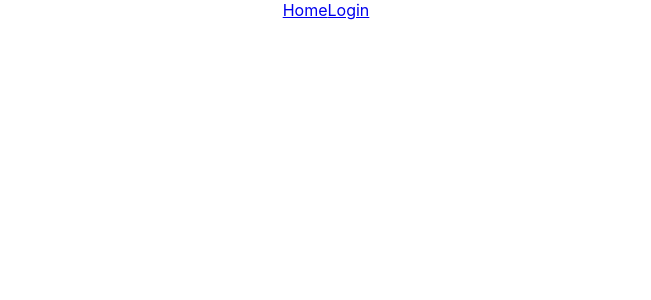
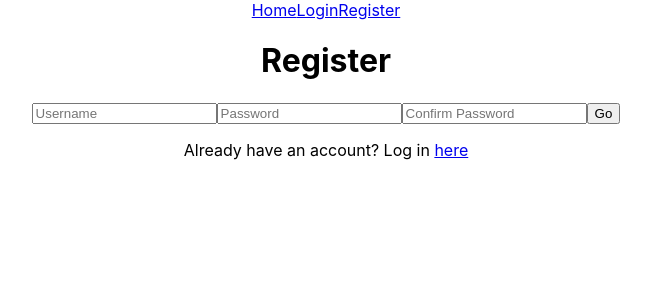
Before and after one commit to CSEU3-MUDGAME/MUD2_Frontend, a React (Create React App) app: page /register in a window 1280 px wide. Shown: the top 300 px of the page, without its empty margins (314-965 px from the left). Built offline with nearby package versions, Linux system fonts and the light colour scheme.

Commit message:
Basic auth forms

```diff
--- a/src/components/Login.jsx
+++ b/src/components/Login.jsx
@@ -1,9 +1,30 @@
-import React from 'react';
+import React, { useRef } from 'react';
+import axios from 'axios';
 
 export default function Login(props){
+    const usernameRef = useRef();
+    const passwordRef = useRef();
+
+    const handlelogin = (e) => {
+        e.preventDefault();
+        axios.post("https://lambda-mud-test.herokuapp.com/api/login/", {
+            username: usernameRef.current.value,
+            password: passwordRef.current.value,
+        })
+        .then(res => {
+            console.log(res)
+        })
+        .catch(err => {
+            console.log(err)
+        })
+    }
     return (
         <div>
-            Login
+            <h1>Log In</h1>
+            <input name="username" type="text" ref={usernameRef} placeholder="Username" />
+            <input name="password" type="password" ref={passwordRef} placeholder="Password" />
+            <button onClick={handlelogin}>Go</button>
+            <p>Don't have an account yet? Register <a href='/register'>here</a></p>
         </div>
     );
 }
--- a/src/components/Navbar.jsx
+++ b/src/components/Navbar.jsx
@@ -2,6 +2,7 @@ import React from 'react';
 import { Link, Route} from "react-router-dom";
 import Landing from './Landing';
 import Login from './Login';
+import Register from './Register';
 
 export default function Navbar(props){
     return(
@@ -9,10 +10,12 @@ export default function Navbar(props){
             <nav>
                 <Link to="/">Home</Link>
                 <Link to="/login">Login</Link>
+                <Link to="/register">Register</Link>
             </nav>
             <main>
                 <Route exact path="/" component={Landing} />
                 <Route exact path="/login" component={Login} />
+                <Route exact path="/register" component={Register} />
             </main>
         </div>
     );
--- /dev/null
+++ b/src/components/Register.jsx
@@ -0,0 +1,33 @@
+import React, { useRef } from 'react';
+import axios from 'axios';
+
+export default function Register(props){
+    const usernameRef = useRef();
+    const password1Ref = useRef();
+    const password2Ref = useRef();
+
+    const handleregister = (e) => {
+        e.preventDefault();
+        axios.post("https://lambda-mud-test.herokuapp.com/api/registration/", {
+            username: usernameRef.current.value,
+            password1: password1Ref.current.value,
+            password2: password2Ref.current.value,
+        })
+        .then(res => {
+            console.log(res)
+        })
+        .catch(err => {
+            console.log(err)
+        })
+    }
+    return (
+        <div>
+            <h1>Register</h1>
+            <input name="username" type="text" ref={usernameRef} placeholder="Username" />
+            <input name="password1" type="password" ref={password1Ref} placeholder="Password" />
+            <input name="password2" type="password" ref={password2Ref} placeholder="Confirm Password" />
+            <button onClick={handleregister}>Go</button>
+            <p>Already have an account? Log in <a href='/login'>here</a></p>
+        </div>
+    );
+}
```
